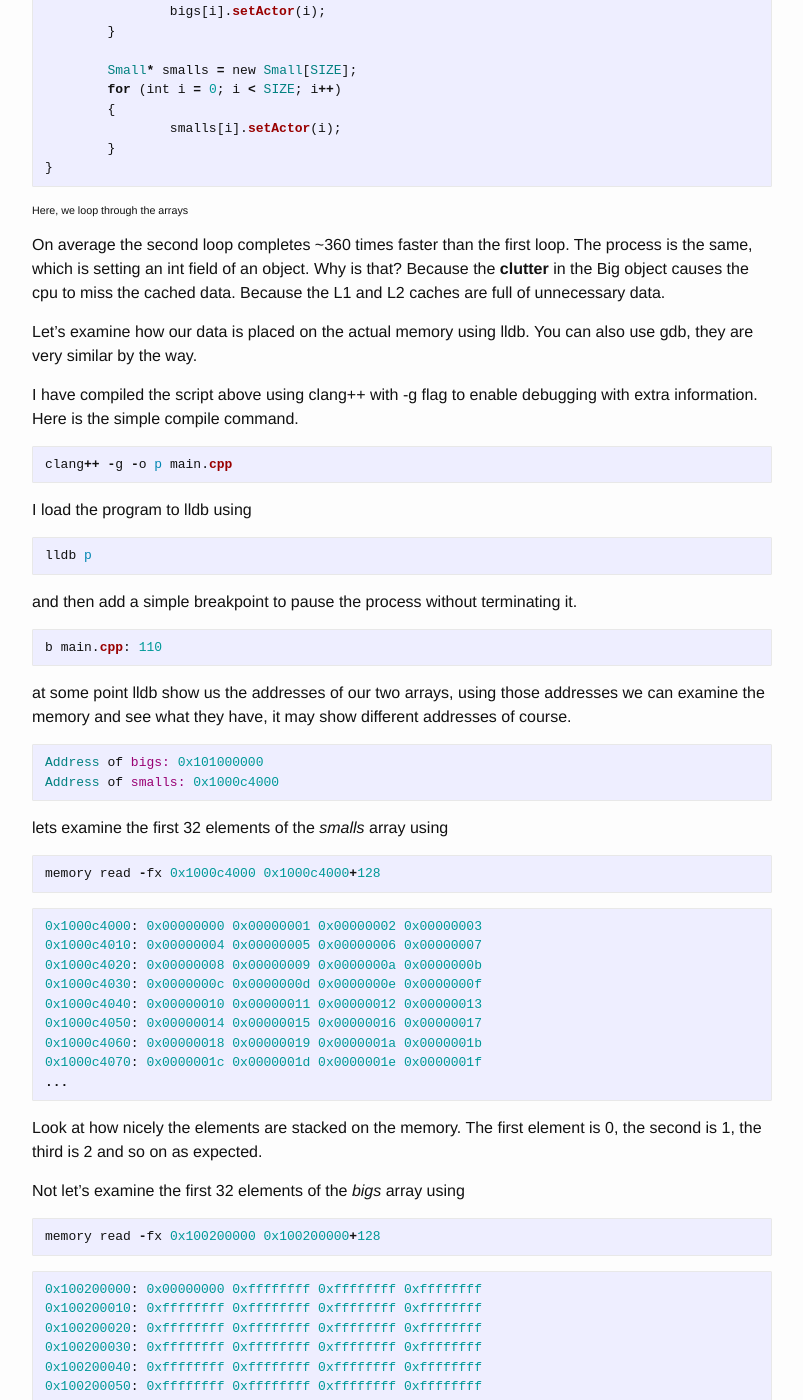
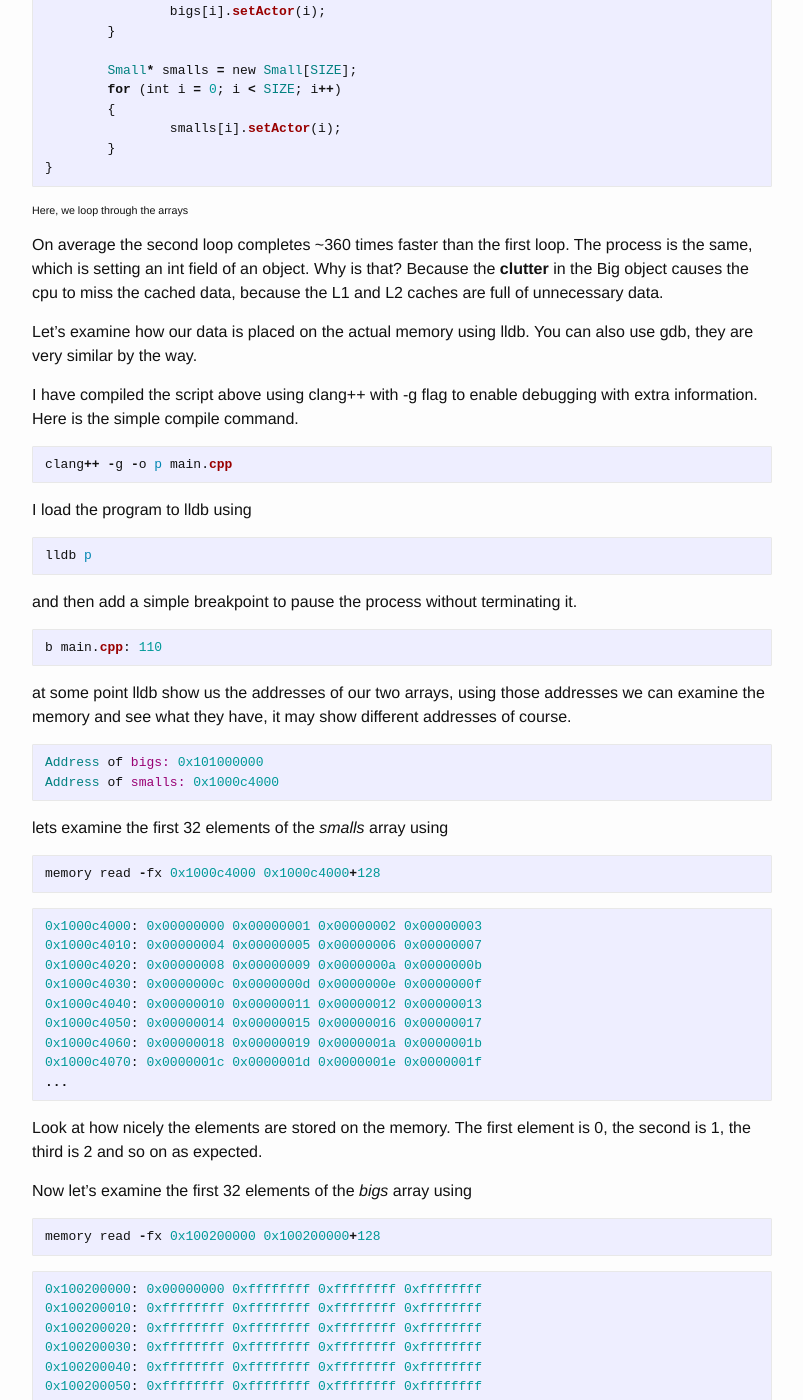
Before and after one commit to zehreken/zehreken.github.io, a Jekyll site: the page built from _posts/2017-06-08-cache-miss-and-data-locality.markdown, in a window 1280 px wide and 1400 px high, scrolled down 1346 px. Shown: the whole window, without its empty margins (238-1041 px from the left). Built offline with Jekyll 4.4.1, drawn with Linux system fonts in a browser that asks for light colours; some of the changed text lies outside the part shown.

Commit message:
Update post

```diff
--- a/_posts/2017-06-08-cache-miss-and-data-locality.markdown
+++ b/_posts/2017-06-08-cache-miss-and-data-locality.markdown
@@ -64,7 +64,7 @@
 ###### Here, we loop through the arrays
 
 
-On average the second loop completes ~360 times faster than the first loop. The process is the same, which is setting an int field of an object. Why is that? Because the **clutter** in the Big object causes the cpu to miss the cached data. Because the L1 and L2 caches are full of unnecessary data.
+On average the second loop completes ~360 times faster than the first loop. The process is the same, which is setting an int field of an object. Why is that? Because the **clutter** in the Big object causes the cpu to miss the cached data, because the L1 and L2 caches are full of unnecessary data.
 
 Let's examine how our data is placed on the actual memory using lldb. You can also use gdb, they are very similar by the way.
 
@@ -106,9 +106,9 @@
 ...
 {% endhighlight %}
 
-Look at how nicely the elements are stacked on the memory. The first element is 0, the second is 1, the third is 2 and so on as expected.
+Look at how nicely the elements are stored on the memory. The first element is 0, the second is 1, the third is 2 and so on as expected.
 
-Not let's examine the first 32 elements of the _bigs_ array using
+Now let's examine the first 32 elements of the _bigs_ array using
 {% highlight ruby %}
 memory read -fx 0x100200000 0x100200000+128
 {% endhighlight %}
```
Also changed, not shown: other parts of _posts/2017-06-08-cache-miss-and-data-locality.markdown (+1 -3 lines).
